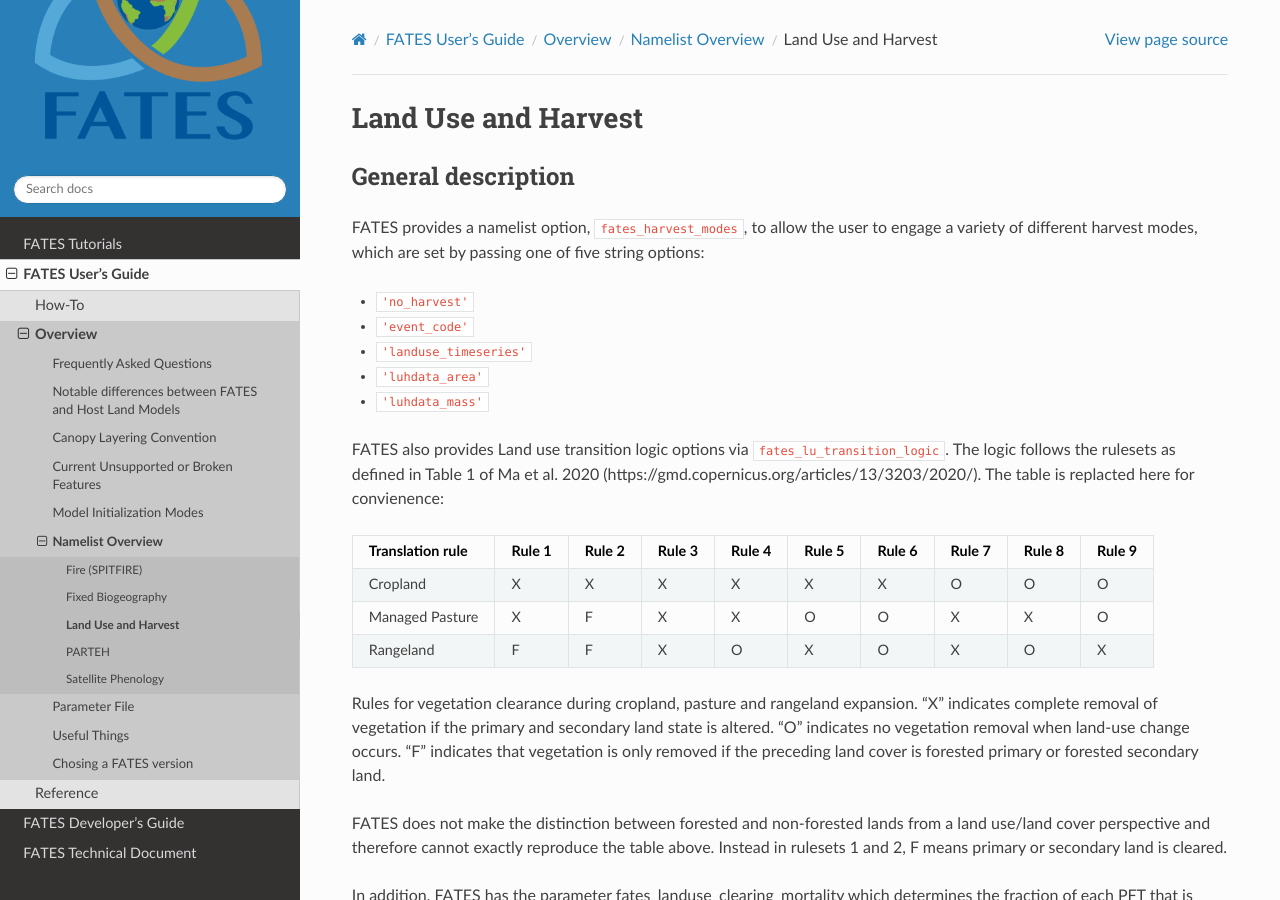
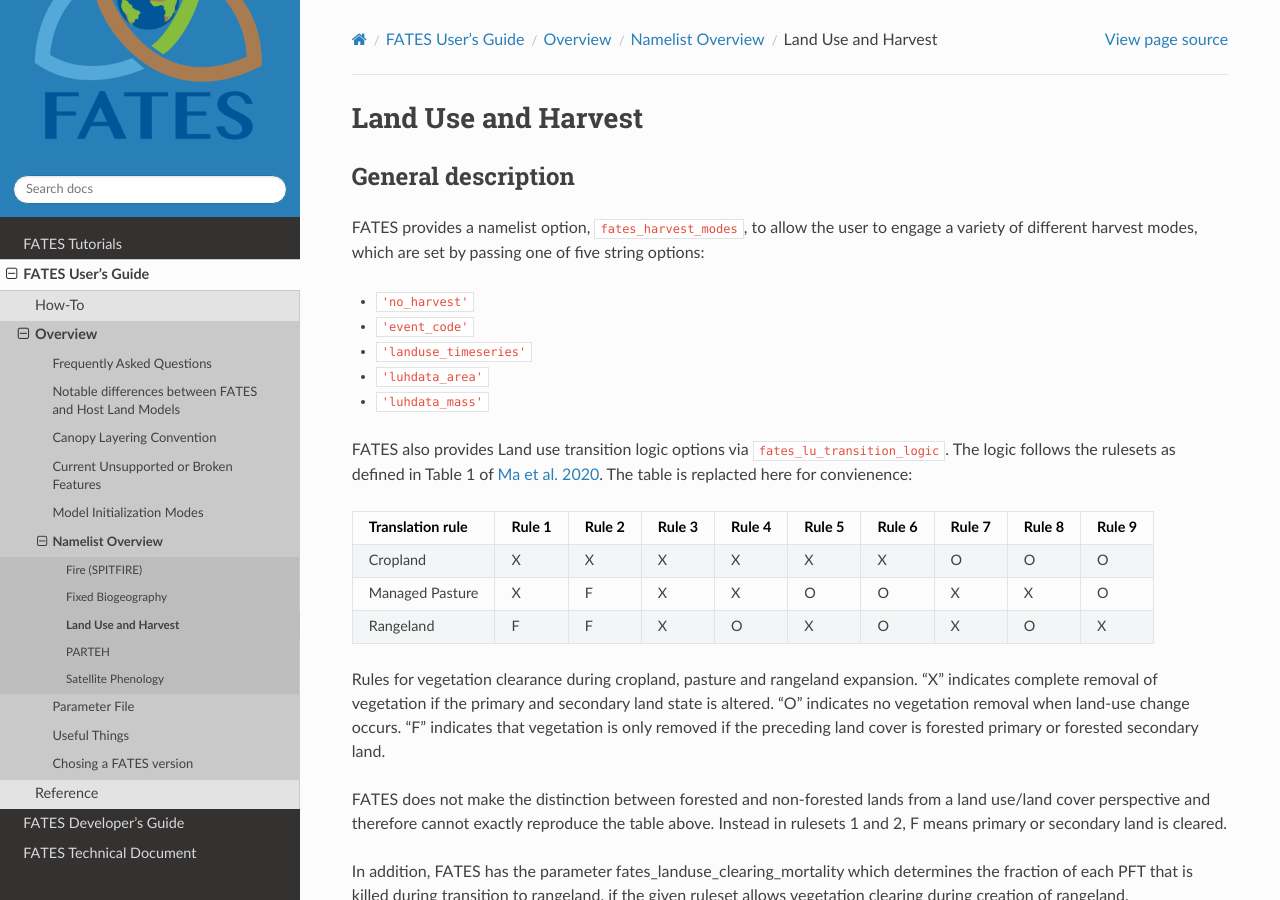
Before and after one commit to NGEET/fates-users-guide, a Sphinx documentation site: the page built from docs/source/user/landuse-harvest-modes.md, in a window 1280 px wide and 900 px high. Built offline with Sphinx 7.4.7 and the Read the Docs theme 3.1.0, drawn with Linux system fonts in a browser that asks for light colours.

Commit message:
convert Ma et al 2020 to link

```diff
--- a/docs/source/user/landuse-harvest-modes.md
+++ b/docs/source/user/landuse-harvest-modes.md
@@ -10,7 +10,7 @@ FATES provides a namelist option, `fates_harvest_modes`, to allow the user to en
 - `'luhdata_area'`
 - `'luhdata_mass'`
 
-FATES also provides Land use transition logic options via `fates_lu_transition_logic`.  The logic follows the rulesets as defined in Table 1 of Ma et al. 2020 (https://gmd.copernicus.org/articles/13/3203/2020/).  The table is replacted here for convienence:
+FATES also provides Land use transition logic options via `fates_lu_transition_logic`.  The logic follows the rulesets as defined in Table 1 of [Ma et al. 2020](https://gmd.copernicus.org/articles/13/3203/2020/).  The table is replacted here for convienence:
 
 |Translation rule | Rule 1 | Rule 2 | Rule 3 | Rule 4 | Rule 5 | Rule 6 | Rule 7 | Rule 8 | Rule 9 |
 |:----------------|:-------|:-------|:-------|:-------|:-------|:-------|:-------|:-------|:-------|
```
